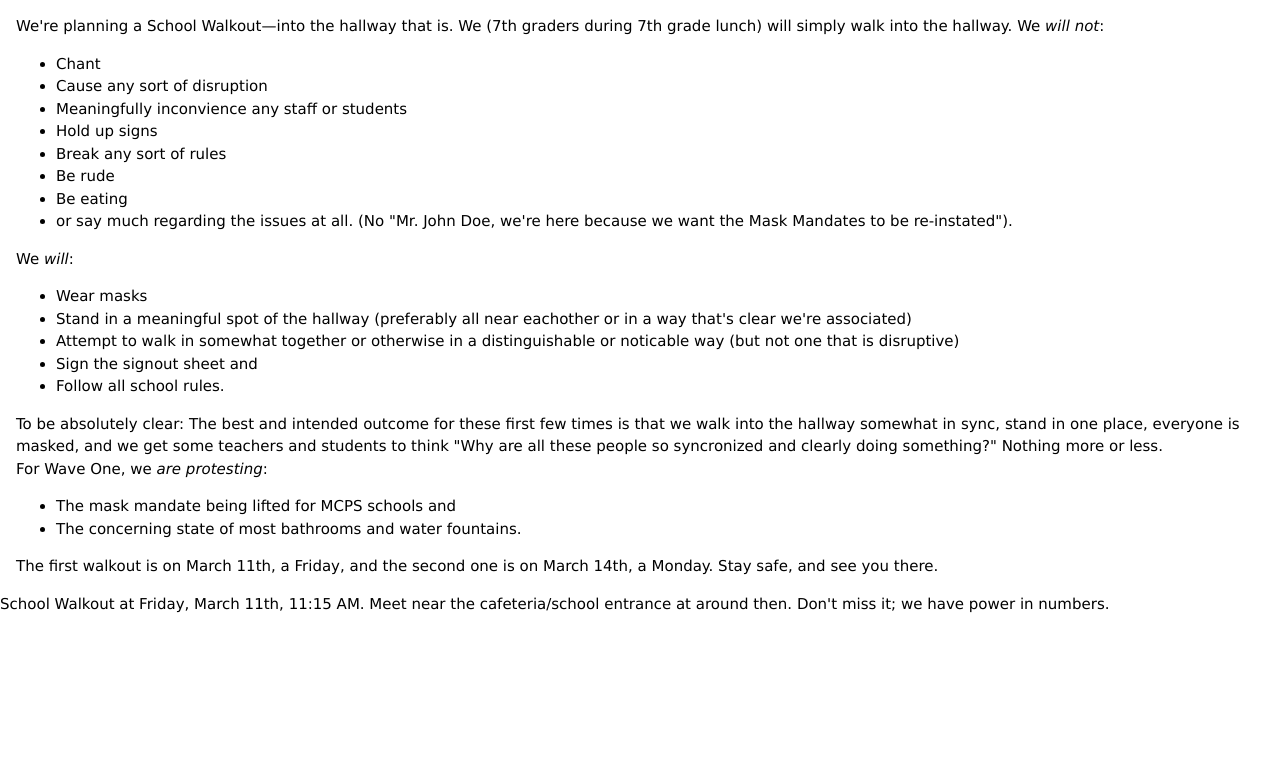
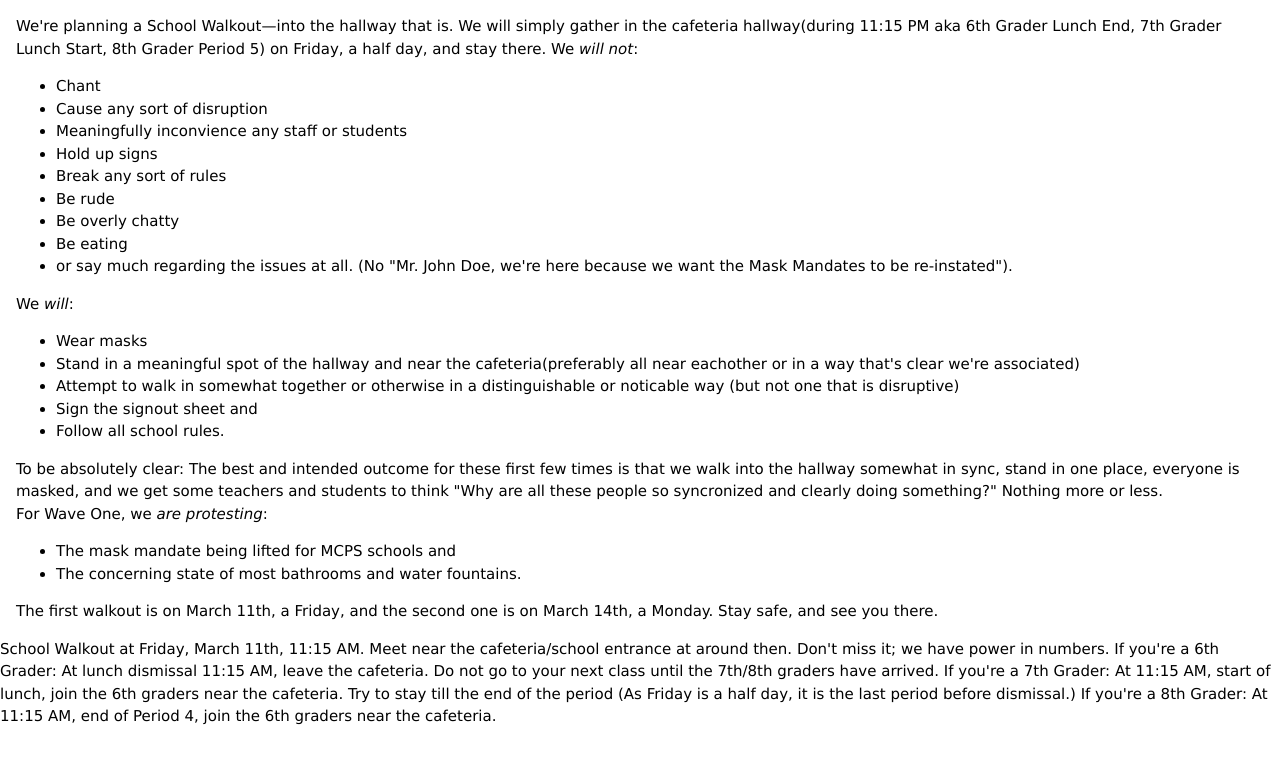
Before and after one commit to virtualposter/virtualposter.github.io, a plain HTML site: page index.html in a window 1280 px wide. Drawn offline with nearby package versions, Linux system fonts and the light colour scheme.

Commit message:
Update index.html

```diff
--- a/index.html
+++ b/index.html
@@ -6,7 +6,7 @@
 <body>
 
 <div class="w3-container">
-  <p>We're planning a School Walkout&mdash;into the hallway that is. We (7th graders during 7th grade lunch) will simply walk into the hallway. We <em>will not</em>:
+  <p>We're planning a School Walkout&mdash;into the hallway that is. We will simply gather in the cafeteria hallway(during 11:15 PM aka 6th Grader Lunch End, 7th Grader Lunch Start, 8th Grader Period 5) on Friday, a half day, and stay there. We <em>will not</em>:
   <ul>
     <li>Chant</li>
     <li>Cause any sort of disruption</li>
@@ -14,13 +14,14 @@
     <li>Hold up signs</li>
     <li>Break any sort of rules</li>
     <li>Be rude</li>
+    <li>Be overly chatty</li>
     <li>Be eating</li>
     <li>or say much regarding the issues at all. (No "Mr. John Doe, we're here because we want the Mask Mandates to be re-instated").</li>
   </ul>
   We <em>will</em>:
   <ul>
     <li>Wear masks</li>
-    <li>Stand in a meaningful spot of the hallway (preferably all near eachother or in a way that's clear we're associated)</li>
+    <li>Stand in a meaningful spot of the hallway and near the cafeteria(preferably all near eachother or in a way that's clear we're associated)</li>
     <li>Attempt to walk in somewhat together or otherwise in a distinguishable or noticable way (but not one that is disruptive)</li>
     <li>Sign the signout sheet and</li>
     <li>Follow all school rules.</li>
@@ -41,3 +42,9 @@
 
 
 School Walkout at Friday, March 11th, 11:15 AM. Meet near the cafeteria/school entrance at around then. Don't miss it; we have power in numbers.
+
+If you're a 6th Grader: At lunch dismissal 11:15 AM, leave the cafeteria. Do not go to your next class until the 7th/8th graders have arrived.
+
+If you're a 7th Grader: At 11:15 AM, start of lunch, join the 6th graders near the cafeteria. Try to stay till the end of the period (As Friday is a half day, it is the last period before dismissal.)
+
+If you're a 8th Grader: At 11:15 AM, end of Period 4, join the 6th graders near the cafeteria.
```
